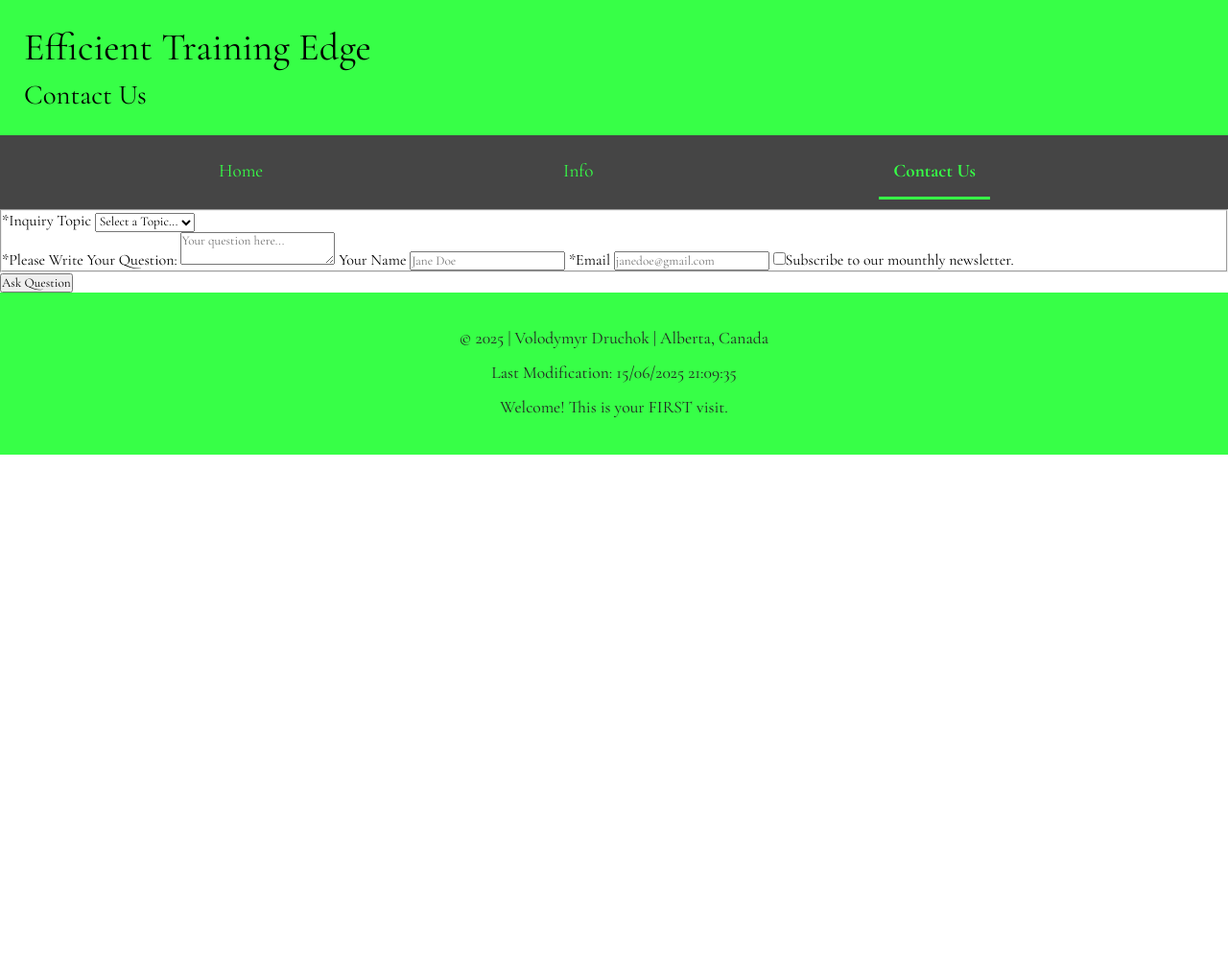
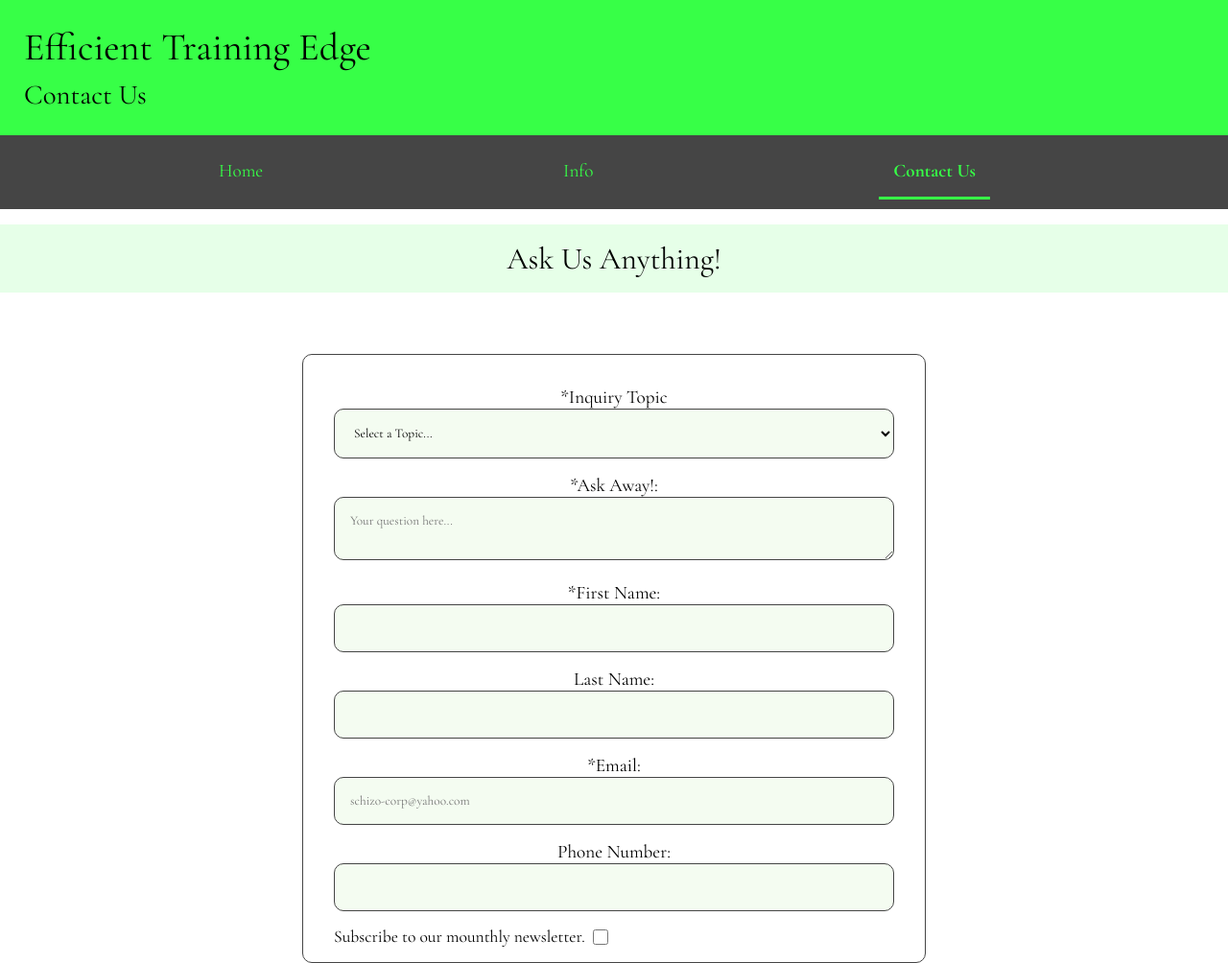
Before and after one commit to v-d-druchok/wdd231, a plain HTML site: page project/contact.html in a window 1280 px wide. Shown: the top 1004 px of the page at 96% size. Before the commit the page ends 800 px from the top, so only its background shows below. Drawn offline with nearby package versions, Linux system fonts and the light colour scheme; a web font is replaced by a local one.

Commit message:
form & shi done

```diff
--- a/project/contact.html
+++ b/project/contact.html
@@ -43,30 +43,57 @@
         </ul>
     </nav>
 
-   <main>
-    <form method="get" action="review.html">
+   <main class="contact-main">
+    <h1>Ask Us Anything!</h1>
+
+    <form method="get" action="thanks.html" id="askQuestion">
         <fieldset>
-            <label for="topicSelect">*Inquiry Topic</label>
-            <select id="topicSelect" name="topic" required>
-                <option value="" disabled selected>Select a Topic...</option>
-            </select>
+            <label title="Topic">
+                *Inquiry Topic
+                <select id="topicSelect" name="topic" required>
+                    <option value="" disabled selected>Select a Topic...</option>
+                    <option value="training">Training</option>
+                    <option value="nutrition">Nutrition</option>
+                    <option value="recovery">Recovery</option>
+                    <option value="other">Other</option>
+                </select>
+            </label>
 
             <div id="extraSelect"></div>
 
-            <label for="question">*Please Write Your Question:</label>
-            <textarea id="question" name="question" placeholder="Your question here..." required></textarea>
+            <label title="question">
+                *Ask Away!:
+                <textarea id="question" name="question" placeholder="Your question here..." required></textarea>
+            </label>
 
-            <label for="name">Your Name</label>
-            <input type="text" id="name" name="name" placeholder="Jane Doe">
+            <label title="First Name">
+                *First Name:
+                <input type="text" name="firstName" required title="First Name" autocomplete="given-name">
+            </label>
 
-            <label for="name">*Email</label>
-            <input type="email" id="email" name="email" placeholder="janedoe@gmail.com" required>
+            <label title="Last Name">
+                Last Name:
+                <input type="text" name="lastName" title="Last Name" autocomplete="family-name">
+            </label>
 
-            <label><input id="newsletter" type="checkbox" name="newsletter" value="yes">Subscribe to our mounthly newsletter.</label>
+            <label title="Email Address">
+                *Email:
+                <input type="email" name="email" required title="Email Address" autocomplete="email" placeholder="schizo-corp@yahoo.com">
+            </label>
+
+            <label title="Phone Number">
+                Phone Number:
+                <input type="tel" name="phone" title="Phone Number" autocomplete="tel">
+            </label>
+
+            <label title="Newsletter" class="checkbox-inline">
+                Subscribe to our mounthly newsletter.
+                <input id="newsletter" type="checkbox" name="newsletter" value="yes">
+            </label>
 
         </fieldset>
 
-        <input type="submit" value="Ask Question">
+        <input type="submit" value="Ask!">
 
     </form>
    </main>
--- a/project/styles/main.css
+++ b/project/styles/main.css
@@ -115,6 +115,16 @@ footer p {
     line-height: 1.5;
 }
 
+.info-main h1,
+.contact-main h1,
+.thanks-main h1 {
+    width: 100%;
+    text-align: center;
+    margin-top: 1rem;
+    background-color: #7cfb8730;
+    padding: 1rem 0 1rem 0;
+}
+
 /* ----------------- HOME ----------------- */
 
 /* ----------------- INFO ----------------- */
@@ -215,14 +225,6 @@ footer p {
     font-size: 1.1rem;
 }
 
-.info-main h1 {
-    width: 100%;
-    text-align: center;
-    margin-top: 1rem;
-    background-color: #7cfb8730;
-    padding: 1rem 0 1rem 0;
-}
-
 .tip-content {
     color: var(--text-color);
     font-size: 1.5rem;
@@ -231,3 +233,125 @@ footer p {
 .tip-content > * {
     margin: 1rem 0 1rem 0;
 }
+
+/* ----------------- THANKS & CONTACT ----------------- */
+
+#askQuestion {
+    width: 90%;
+    max-width: 650px;
+    text-align: center;
+}
+
+fieldset {
+    margin: 1rem 0;
+    padding: 1rem 2rem;
+    border: 1px solid var(--secondary-color);
+    border-radius: 10px;
+}
+
+legend {
+    font-size: 1.5rem;
+    margin-bottom: 1rem;
+}
+
+label {
+    display: block;
+    padding-top: 1rem;
+    font-size: 1.2rem;
+}
+
+input[type="text"],
+input[type="tel"],
+input[type="email"],
+select,
+textarea {
+    background-color: #f4fcf1;
+    border: 1px solid var(--secondary-color);
+    border-radius: 10px;
+    padding: 1rem;
+    width: 100%;
+    max-width: 600px;
+}
+
+.checkbox-inline {
+  display: flex;
+  align-items: center;
+  gap: 0.5rem;
+  font-size: 1.1rem;
+}
+
+.checkbox-inline input[type="checkbox"] {
+  width: 1.2em;
+  height: 1.2em;
+}
+
+input[type="submit"] {
+    margin-top: 2rem;
+    border: none;
+    border-radius: 10px;
+    background-color: var(--text-color);
+    color: var(--primary-color);
+    padding: .8rem;
+    width: 100%;
+    max-width: 500px;
+    font-size: 1.5rem;
+    transition: 0.5s;
+    cursor: pointer;
+}
+
+input[type="submit"]:hover {
+    background-color: #63fa4c;
+    color: var(--text-color);
+}
+
+.contact-main {
+    display: flex;
+    flex-direction: column;
+    align-items: center;
+}
+
+.contact-main > * {
+    margin: 1.5rem 0 1.5rem 0;
+}
+
+.thanks-main {
+    display: flex;
+    flex-direction: column;
+    align-items: center;
+    text-align: center;
+}
+
+.thanks-main p {
+    font-size: 1.3rem;
+}
+
+#our-team {
+    margin: 2rem 0 3rem 0;
+}
+
+.thanks-main h2 {
+    width: 100%;
+    text-align: center;
+    margin: 1rem 0 2rem 0;
+}
+
+.confirmation {
+    display: flex;
+    flex-direction: column;
+    align-items: center;
+}
+
+.confirmation > * {
+    margin: 0.5rem 0 0.5rem 0;
+}
+
+.thanks-con {
+    width: 100vw;
+    background-color: var(--secondary-color);
+    color: var(--primary-color);
+    padding: 4rem 0 4rem 0;
+}
+
+.thanks-foot {
+    padding: 4rem 0 4rem 0;
+}
```
Also changed, not shown: project/scripts/thanks.js (added, +37 -0 lines), project/thanks.html (+16 -5 lines).
